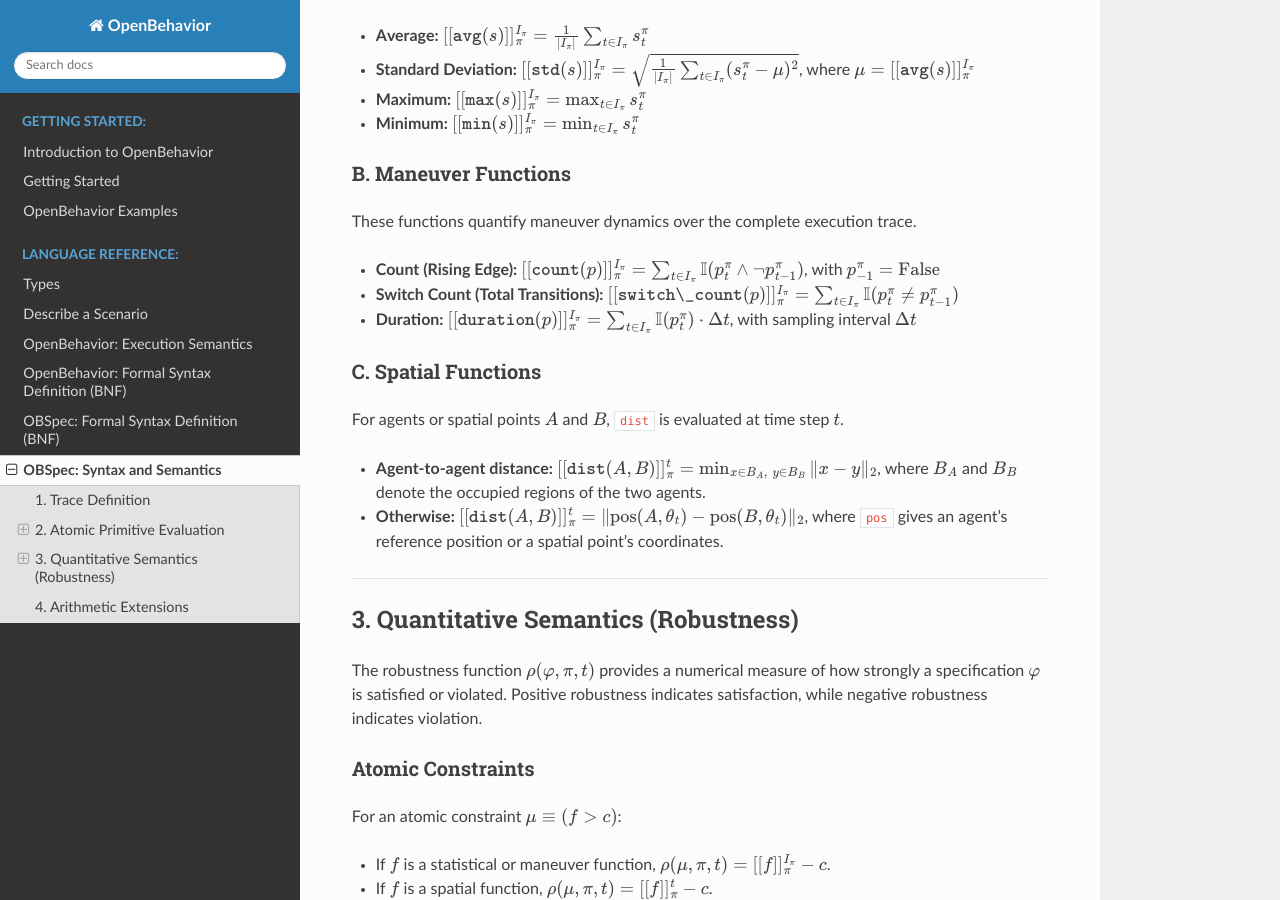
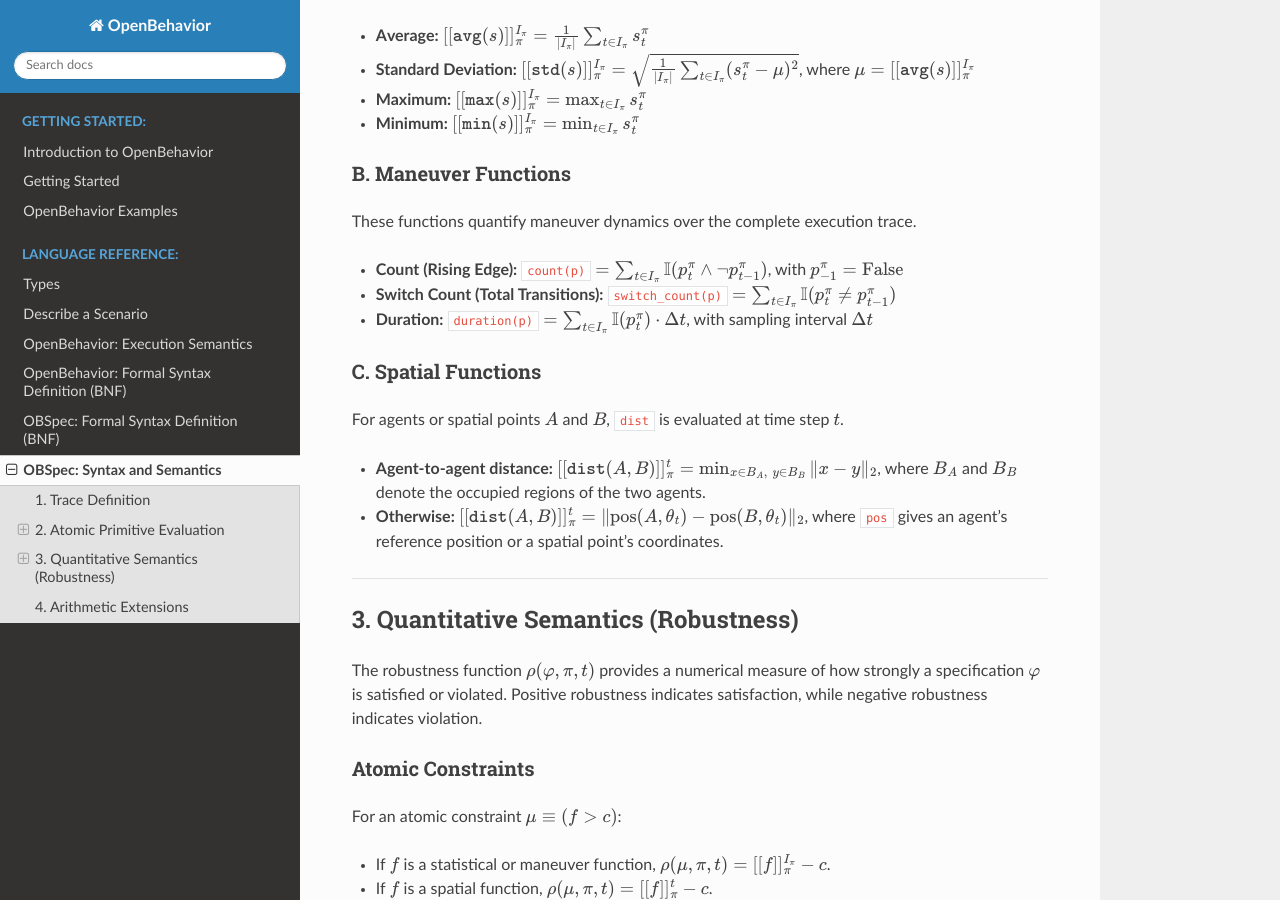
Before and after one commit to Sunshinesheep/OpenBehavior-doc, a Sphinx documentation site: the page built from docs/source/obspec.md, in a window 1280 px wide and 900 px high, scrolled down 856 px. Built offline with Sphinx 7.4.7 and the Read the Docs theme 3.1.0, drawn with Linux system fonts in a browser that asks for light colours.

Commit message:
Update formatting for maneuver functions in obspec.md

```diff
--- a/docs/source/obspec.md
+++ b/docs/source/obspec.md
@@ -32,11 +32,11 @@ These functions characterize continuous signals over the complete execution trac
 ### B. Maneuver Functions
 These functions quantify maneuver dynamics over the complete execution trace.
 
-* **Count (Rising Edge):** $\lbrack\lbrack \texttt{count}(p) \rbrack\rbrack_\pi^{I_\pi} = \sum_{t \in I_\pi} \mathbb{I}(p^\pi_t \wedge \neg p^\pi_{t-1})$, with $p^\pi_{-1} = \text{False}$
+* **Count (Rising Edge):** `count(p)` $= \sum_{t \in I_\pi} \mathbb{I}(p^\pi_t \wedge \neg p^\pi_{t-1})$, with $p^\pi_{-1} = \text{False}$
 
-* **Switch Count (Total Transitions):** $\lbrack\lbrack \texttt{switch\_count}(p) \rbrack\rbrack_\pi^{I_\pi} = \sum_{t \in I_\pi} \mathbb{I}(p^\pi_t \neq p^\pi_{t-1})$
+* **Switch Count (Total Transitions):** `switch_count(p)` $= \sum_{t \in I_\pi} \mathbb{I}(p^\pi_t \neq p^\pi_{t-1})$
 
-* **Duration:** $\lbrack\lbrack \texttt{duration}(p) \rbrack\rbrack_\pi^{I_\pi} = \sum_{t \in I_\pi} \mathbb{I}(p^\pi_t) \cdot \Delta t$, with sampling interval $\Delta t$
+* **Duration:** `duration(p)` $= \sum_{t \in I_\pi} \mathbb{I}(p^\pi_t) \cdot \Delta t$, with sampling interval $\Delta t$
 
 ### C. Spatial Functions
 For agents or spatial points $A$ and $B$, `dist` is evaluated at time step $t$.
```
